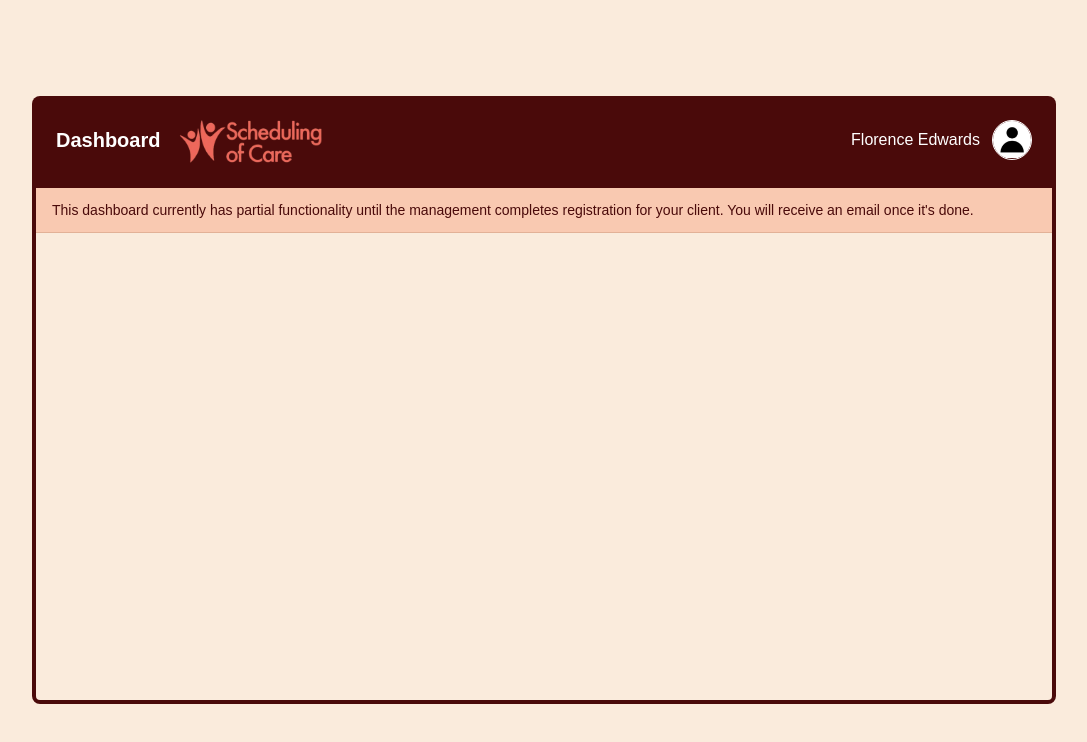
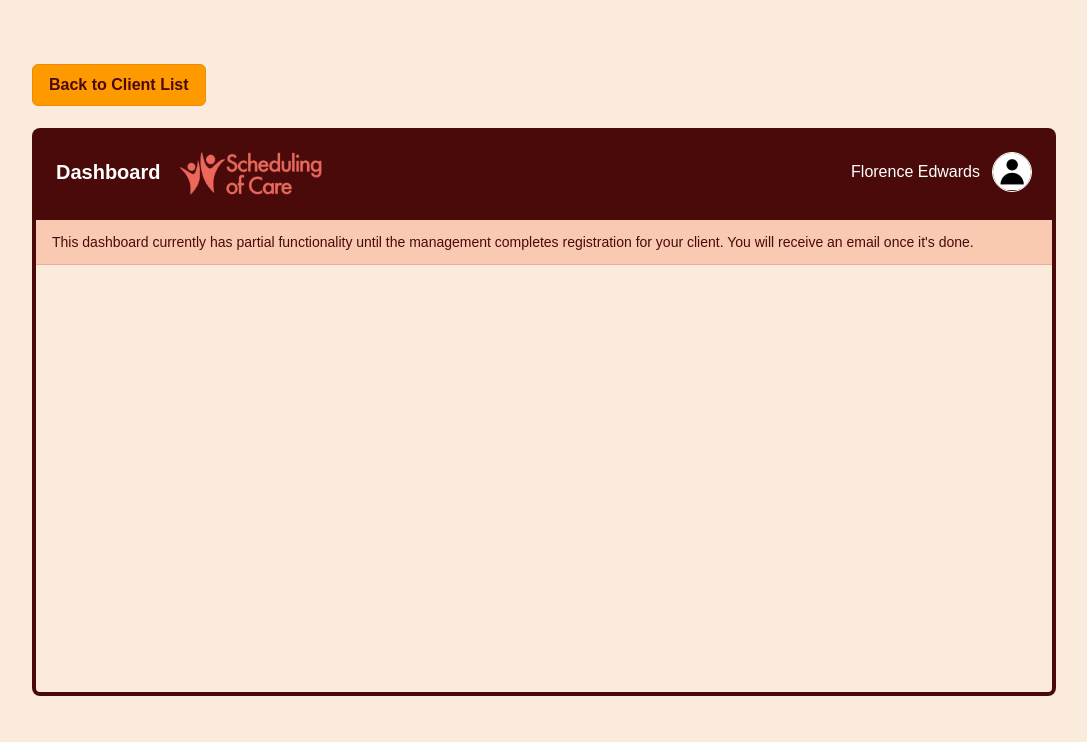
Before and after one commit to 404-Project-Not-Found/Scheduling-of-Care, a Next.js app: page /partial-dashboard in a window 1280 px wide. Shown: the top 742 px of the page, without its empty margins (96-1183 px from the left). Built offline with nearby package versions, Linux system fonts and the light colour scheme.

Commit message:
Implement dynamic client name on dashboard and profile page

```diff
--- a/src/app/clients_list/page.tsx
+++ b/src/app/clients_list/page.tsx
@@ -26,10 +26,7 @@ const members = [
 export default function FamilyPOAListPage() {
   const router = useRouter();
 
-  const goBack = () => {
-    router.back();
-    setTimeout(() => router.push("/menu"), 0);
-  };
+  const goBack = () => router.replace("/menu");
 
   return (
     <main
--- a/src/app/menu/page.tsx
+++ b/src/app/menu/page.tsx
@@ -48,7 +48,7 @@ export default function MenuPage() {
           className="text-2xl md:text-3xl font-semibold tracking-wide"
           style={{ color: palette.border }}
         >
-          Dashboard is coming soon
+          (Family/POA) Dashboard is coming soon...
         </h1>
       </div>
 
--- a/src/app/partial-dashboard/page.tsx
+++ b/src/app/partial-dashboard/page.tsx
@@ -56,7 +56,19 @@ function PartialDashboardInner() {
 
   return (
     <div className="min-h-screen w-full bg-[#FAEBDC] flex items-center justify-center p-6">
-      <div className="w-full max-w-5xl">
+      {/* Shared container so the orange button and the card align on the left */}
+      <div className="w-full max-w-5xl relative pt-16 -mt-10">
+        {/* Orange button (aligned with card left) */}
+        <button
+          onClick={() => router.push("/clients_list")}
+          className="absolute left-0 top-0 px-4 py-2 rounded-md font-semibold border transition
+                     bg-[#ff9900] border-[#f08a00] text-[#4A0A0A] hover:bg-[#f08a00] active:bg-[#e68100]"
+          aria-label="Return to your client list"
+          title="Return to your client list"
+        >
+          Back to Client List
+        </button>
+
         {/* Top Bar */}
         <div className="w-full bg-[#4A0A0A] text-white flex items-center justify-between px-6 py-3 rounded-t-lg">
           <div className="flex items-center gap-3">
@@ -90,8 +102,8 @@ function PartialDashboardInner() {
           </div>
         </div>
 
-        {/* Content Area */}
-        <div className="w-full bg-[#FAEBDC] border-4 border-[#4A0A0A] rounded-b-lg overflow-hidden h-[520px]">
+        {/* Content Area (adjust height here if needed) */}
+        <div className="w-full bg-[#FAEBDC] border-4 border-[#4A0A0A] rounded-b-lg overflow-hidden h-[480px]">
           <div className="bg-[#F9C9B1] px-4 py-3 flex items-start gap-2 border-b border-[#e2b197]">
             <p className="text-sm text-[#4A0A0A]">
               This dashboard currently has partial functionality until the
```
